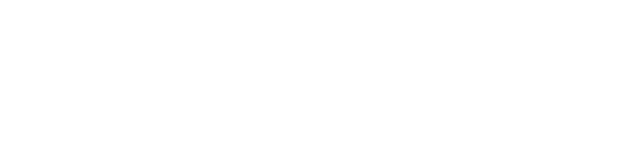
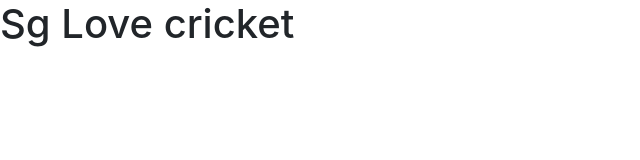
Before and after one commit to SurajGupta-jft/codebash, a plain HTML site: page index.html in a window 1280 px wide. Shown: the whole page, without its empty margins (0-640 px from the left). Drawn offline with nearby package versions, Linux system fonts and the light colour scheme.

Commit message:
added hobby

```diff
--- a/index.html
+++ b/index.html
@@ -10,6 +10,7 @@
     <link rel="stylesheet" href="https://stackpath.bootstrapcdn.com/bootstrap/4.3.1/css/bootstrap.min.css" integrity="sha384-ggOyR0iXCbMQv3Xipma34MD+dH/1fQ784/j6cY/iJTQUOhcWr7x9JvoRxT2MZw1T" crossorigin="anonymous">
   </head>
   <body>
+    <h1> Sg Love cricket</h1>
 
     <!-- Optional JavaScript -->
     <!-- jQuery first, then Popper.js, then Bootstrap JS -->
```
